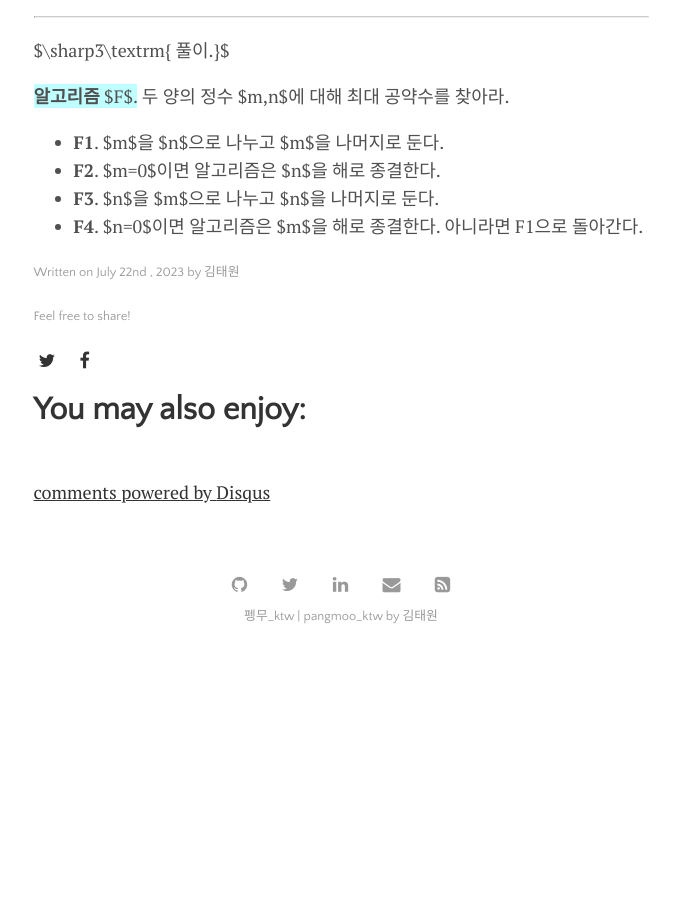
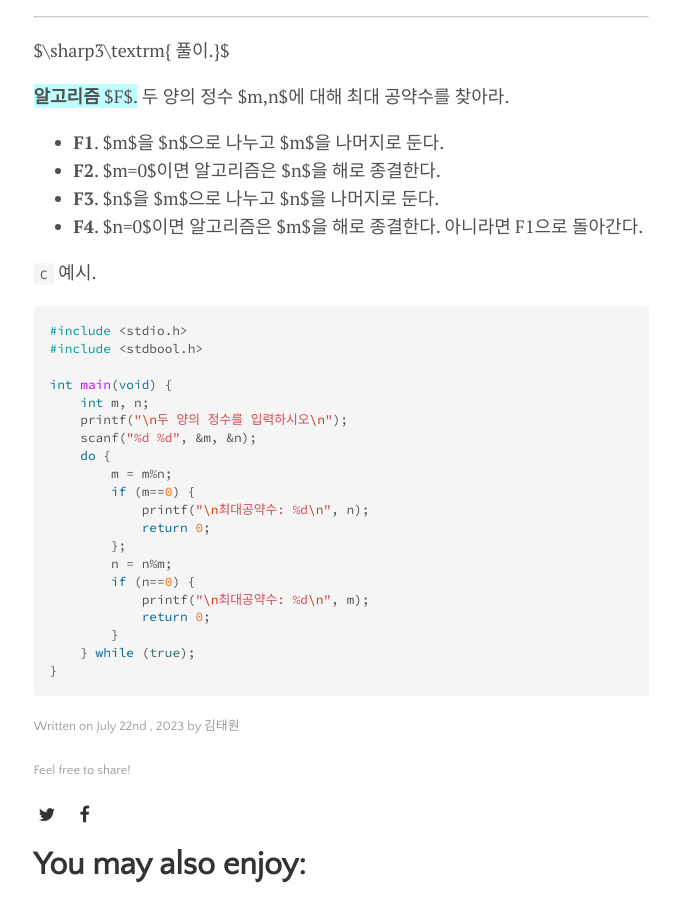
Before and after one commit to pangmoo-KTW/pangmoo-KTW, a Jekyll site: the page built from _posts/2023-07-22-TAOCP001.md, in a window 1280 px wide and 900 px high, scrolled down 4285 px. Shown: the whole window, without its empty margins (299-972 px from the left). Built offline with Jekyll 4.4.1, drawn with Linux system fonts in a browser that asks for light colours; formulas are drawn with MathJax 3; comment, search, counter and statistics services are not loaded; before the commit the page ends 4947 px from its top, so only the background shows below that.

Commit message:
TAOCP001 C 예시

````diff
--- a/_posts/2023-07-22-TAOCP001.md
+++ b/_posts/2023-07-22-TAOCP001.md
@@ -201,3 +201,28 @@ $\sharp3\textrm{ 풀이.}$
 - **F2**. $m=0$이면 알고리즘은 $n$을 해로 종결한다.
 - **F3**. $n$을 $m$으로 나누고 $n$을 나머지로 둔다.
 - **F4**. $n=0$이면 알고리즘은 $m$을 해로 종결한다. 아니라면 F1으로 돌아간다.
+
+`C` 예시.
+
+```c
+#include <stdio.h>
+#include <stdbool.h>
+
+int main(void) {
+    int m, n;
+    printf("\n두 양의 정수를 입력하시오\n");
+    scanf("%d %d", &m, &n);
+    do {
+        m = m%n;
+        if (m==0) {
+            printf("\n최대공약수: %d\n", n);
+            return 0;
+        };
+        n = n%m;
+        if (n==0) {
+            printf("\n최대공약수: %d\n", m);
+            return 0;
+        }
+    } while (true);
+}
+```
````
